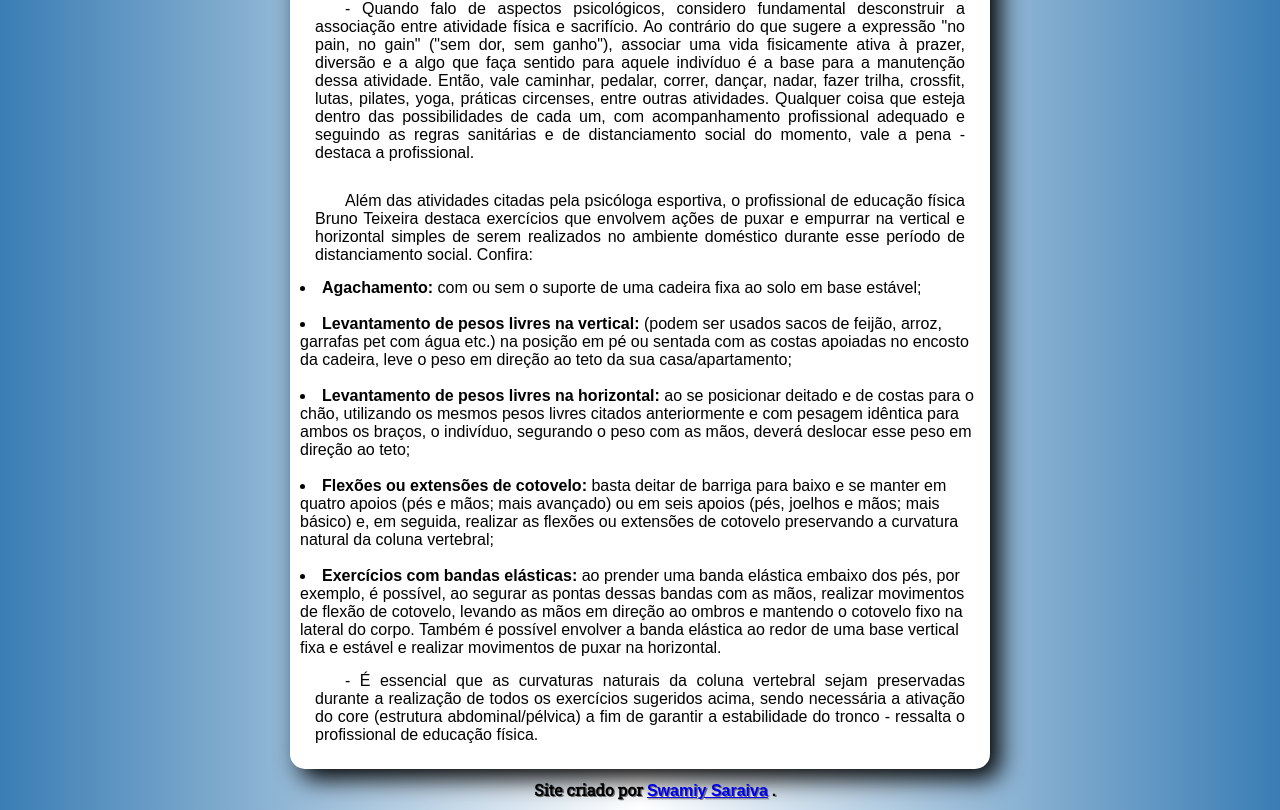
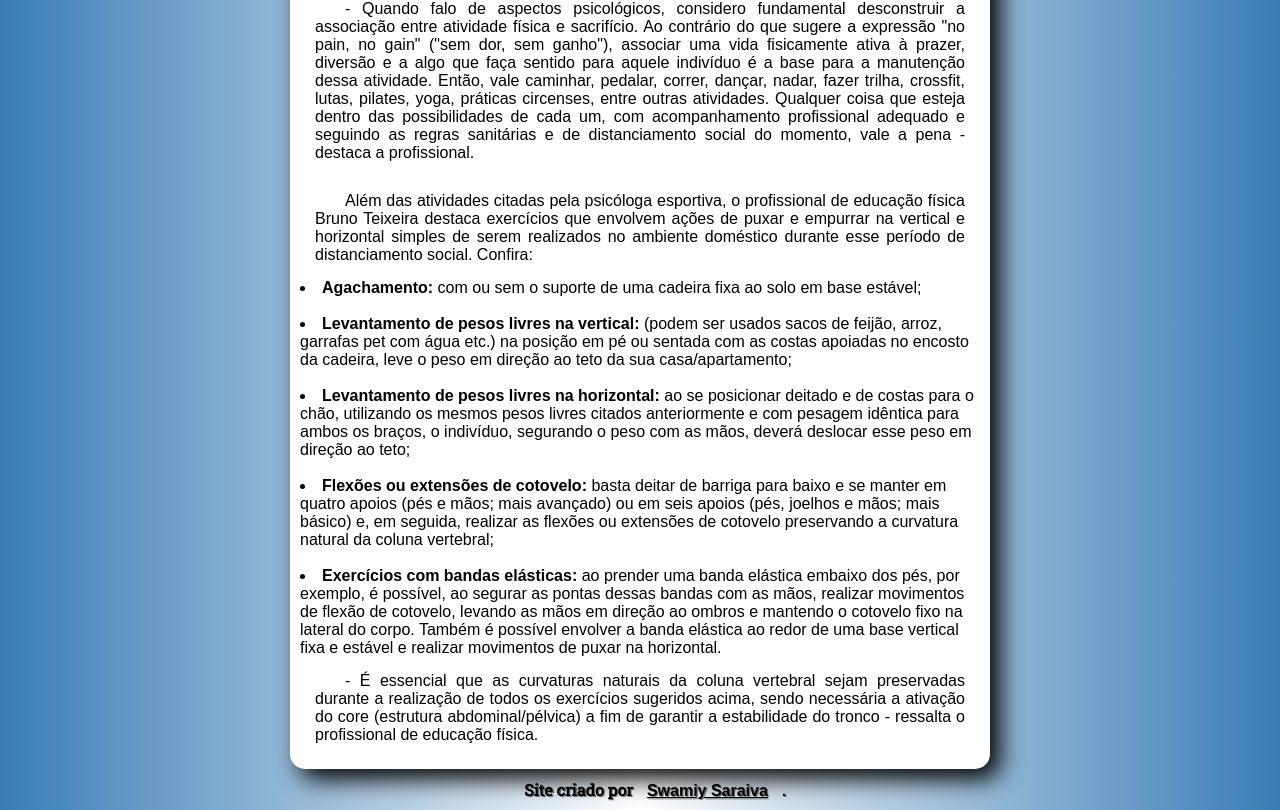
Before and after one commit to Saraiva94/site.saude.unigranrio, a plain HTML site: page Trabalho PCA/PCA Atividade Física/AtividadeFísica.html in a window 1280 px wide. Shown: the part 3992-4802 px from the top of the page. Drawn offline with Linux system fonts and the light colour scheme.

Commit message:
Update style.css

```diff
--- a/Trabalho PCA/PCA Atividade Física/style.css
+++ b/Trabalho PCA/PCA Atividade Física/style.css
@@ -78,3 +78,12 @@ footer > p {
     text-shadow: 1.3px 1.3px 0px rgba(0, 0, 0, 0.473);
     text-align: center;
 }
+
+
+footer > p > a {
+    padding: 10px;
+    color: black;
+    font-weight: bolder;
+    text-shadow: 1.3px 1.3px 0px rgba(0, 0, 0, 0.473);
+    text-decoration: underline;
+}
```
